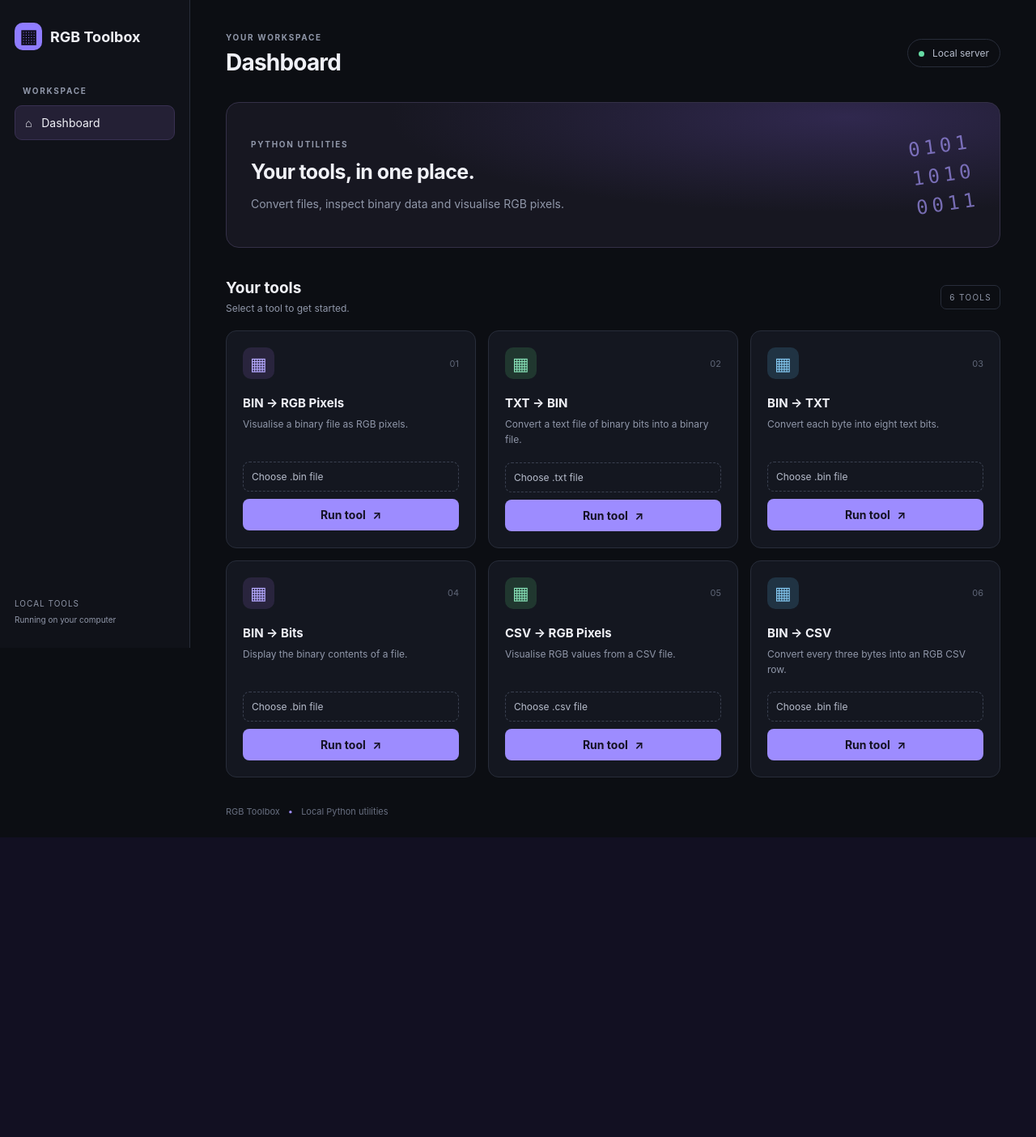
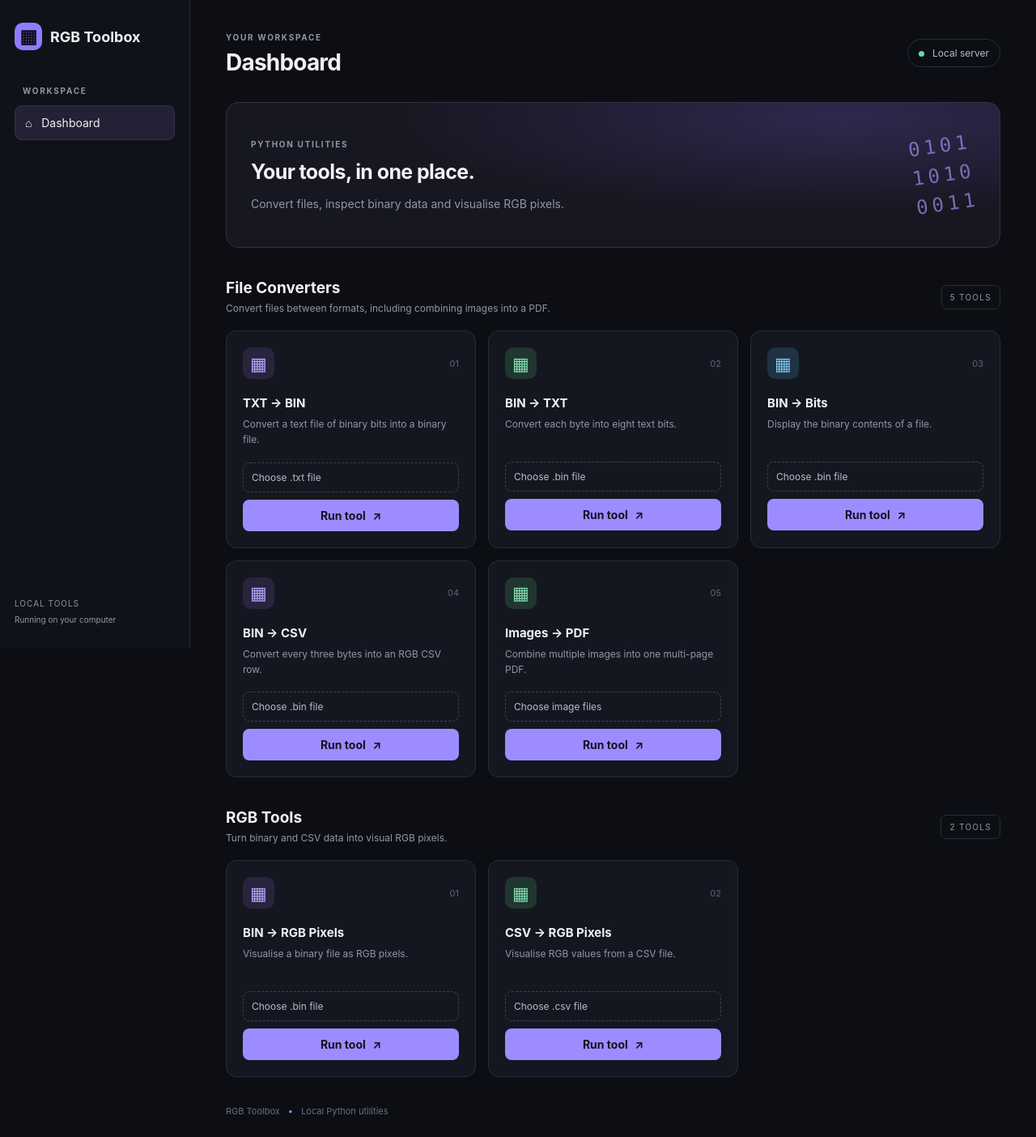
Before and after one commit to samph2303/Turtles-Playground, a Flask app: page / in a window 1280 px wide. Shown: the whole page at 81% size. Before the commit the page ends 1034 px from the top, so only its background shows below. Run offline with Flask 3, Linux system fonts and the light colour scheme.

Commit message:
PDF integration

```diff
--- a/app.py
+++ b/app.py
@@ -1,3 +1,4 @@
+
 
 from pathlib import Path
 from tempfile import TemporaryDirectory
@@ -17,39 +18,53 @@ app.config["MAX_CONTENT_LENGTH"] = 32 * 1024 * 1024  # 32 MB upload limit
 TOOLS = [
     {
         "id": "datadump",
+	    "category": "rgb",
         "name": "BIN → RGB Pixels",
         "description": "Visualise a binary file as RGB pixels.",
         "accept": ".bin",
     },
     {
         "id": "txt2bin",
+	    "category": "converter",
         "name": "TXT → BIN",
         "description": "Convert a text file of binary bits into a binary file.",
         "accept": ".txt",
     },
     {
         "id": "bin2txt",
+	    "category": "converter",
         "name": "BIN → TXT",
         "description": "Convert each byte into eight text bits.",
         "accept": ".bin",
     },
     {
         "id": "bin2bits",
+	    "category": "converter",
         "name": "BIN → Bits",
         "description": "Display the binary contents of a file.",
         "accept": ".bin",
     },
     {
         "id": "csv2rgb",
+	    "category": "rgb",
         "name": "CSV → RGB Pixels",
         "description": "Visualise RGB values from a CSV file.",
         "accept": ".csv",
     },
     {
         "id": "bin2csv",
+	    "category": "converter",
         "name": "BIN → CSV",
         "description": "Convert every three bytes into an RGB CSV row.",
         "accept": ".bin",
+    },
+    {
+        "id": "img2pdf",
+        "category": "converter",
+        "name": "Images → PDF",
+        "description": "Combine multiple images into one multi-page PDF.",
+        "accept": ".png,.jpg,.jpeg,.webp,.bmp,.gif,.tif,.tiff",
+        "multiple": True,
     },
 ]
 
@@ -119,6 +134,63 @@ def run_tool(tool_id):
 
     if tool is None:
         return jsonify(error="Unknown tool."), 404
+
+    if tool_id == "img2pdf":
+        uploads = [
+            item for item in request.files.getlist("files")
+            if item and item.filename
+        ]
+
+        if not uploads:
+            return jsonify(error="Choose one or more images first."), 400
+
+        try:
+            with TemporaryDirectory(prefix="toolbox-") as temp:
+                temp_dir = Path(temp)
+                image_paths = []
+
+                for index, image_upload in enumerate(uploads, start=1):
+                    image_filename = secure_filename(image_upload.filename)
+
+                    if not image_filename:
+                        raise ValueError("One of the image filenames is invalid.")
+
+                    image_path = temp_dir / f"{index:03d}_{image_filename}"
+                    image_path.write_bytes(image_upload.read())
+                    image_paths.append(image_path)
+
+                output_path = temp_dir / "images.pdf"
+
+                result = subprocess.run(
+                    [
+                        sys.executable,
+                        str(SCRIPTS_DIR / "img2pdf.py"),
+                        *[str(path) for path in image_paths],
+                        "--output",
+                        str(output_path),
+                    ],
+                    capture_output=True,
+                    text=True,
+                    timeout=60,
+                )
+
+                if result.returncode != 0 or not output_path.exists():
+                    error = result.stderr.strip() or result.stdout.strip()
+                    raise ValueError(error or "Image to PDF conversion failed.")
+
+                return send_file(
+                    io.BytesIO(output_path.read_bytes()),
+                    as_attachment=True,
+                    download_name="images.pdf",
+                    mimetype="application/pdf",
+                )
+
+        except subprocess.TimeoutExpired:
+            return jsonify(
+                error="The image conversion took too long to finish."
+            ), 408
+        except (ValueError, OSError) as exc:
+            return jsonify(error=str(exc)), 400
 
     upload = request.files.get("file")
     if not upload or not upload.filename:
--- /dev/null
+++ b/requirements.txt
@@ -0,0 +1,2 @@
+Flask
+Pillow
--- a/static/app.js
+++ b/static/app.js
@@ -1,4 +1,3 @@
-
 const panel = document.querySelector("#result-panel");
 const title = document.querySelector("#result-title");
 const message = document.querySelector("#result-message");
@@ -12,11 +11,13 @@ let activeDownloadUrl = null;
 function clearOutput() {
   if (activeDownloadUrl) URL.revokeObjectURL(activeDownloadUrl);
   activeDownloadUrl = null;
+
   panel.hidden = true;
   textResult.hidden = true;
   pixelInfo.hidden = true;
   pixelGrid.hidden = true;
   downloadLink.hidden = true;
+
   textResult.textContent = "";
   pixelGrid.replaceChildren();
   downloadLink.removeAttribute("href");
@@ -27,7 +28,15 @@ document.querySelector("#clear-result").addEventListener("click", clearOutput);
 document.querySelectorAll(".file-picker input").forEach(input => {
   input.addEventListener("change", () => {
     const label = input.closest(".file-picker").querySelector(".file-name");
-    label.textContent = input.files[0]?.name || "Choose file";
+    const files = Array.from(input.files);
+
+    if (files.length === 0) {
+      label.textContent = input.multiple ? "Choose image files" : "Choose file";
+    } else if (files.length === 1) {
+      label.textContent = files[0].name;
+    } else {
+      label.textContent = `${files.length} images selected`;
+    }
   });
 });
 
@@ -36,17 +45,23 @@ document.querySelectorAll(".tool-form").forEach(form => {
     event.preventDefault();
 
     const fileInput = form.querySelector('input[type="file"]');
-    const file = fileInput.files[0];
-    if (!file) return;
+    const files = Array.from(fileInput.files);
+
+    if (files.length === 0) return;
 
     const toolId = form.dataset.tool;
-    const button = form.querySelector('button');
+    const button = form.querySelector("button");
+    const isImagePdf = toolId === "img2pdf";
+
     button.disabled = true;
     button.textContent = "Processing…";
 
     panel.hidden = false;
     title.textContent = form.closest(".tool-card").querySelector("h3").textContent;
-    message.textContent = "Working on " + file.name + "…";
+    message.textContent = isImagePdf
+      ? `Preparing ${files.length} image(s) for PDF conversion…`
+      : `Working on ${files[0].name}…`;
+
     textResult.hidden = true;
     pixelInfo.hidden = true;
     pixelGrid.hidden = true;
@@ -55,7 +70,12 @@ document.querySelectorAll(".tool-form").forEach(form => {
 
     try {
       const formData = new FormData();
-      formData.append("file", file);
+
+      if (isImagePdf) {
+        files.forEach(file => formData.append("files", file));
+      } else {
+        formData.append("file", files[0]);
+      }
 
       const response = await fetch(`/run/${toolId}`, {
         method: "POST",
@@ -65,23 +85,40 @@ document.querySelectorAll(".tool-form").forEach(form => {
       const contentType = response.headers.get("content-type") || "";
 
       if (!contentType.includes("application/json")) {
-        if (!response.ok) throw new Error("The server could not complete the conversion.");
+        if (!response.ok) {
+          throw new Error("The server could not complete the conversion.");
+        }
+
         const blob = await response.blob();
+
         if (activeDownloadUrl) URL.revokeObjectURL(activeDownloadUrl);
         activeDownloadUrl = URL.createObjectURL(blob);
+
         downloadLink.href = activeDownloadUrl;
-        downloadLink.download = toolId === "bin2txt"
-          ? file.name.replace(/\.bin$/i, "") + ".txt"
-          : toolId === "bin2csv"
-            ? file.name.replace(/\.bin$/i, "") + ".csv"
-            : file.name.replace(/\.txt$/i, "") + ".bin";
+
+        if (toolId === "img2pdf") {
+          downloadLink.download = "images.pdf";
+        } else if (toolId === "bin2txt") {
+          downloadLink.download = files[0].name.replace(/\.bin$/i, "") + ".txt";
+        } else if (toolId === "bin2csv") {
+          downloadLink.download = files[0].name.replace(/\.bin$/i, "") + ".csv";
+        } else {
+          downloadLink.download = files[0].name.replace(/\.txt$/i, "") + ".bin";
+        }
+
         downloadLink.hidden = false;
-        message.textContent = "Conversion complete. Your original upload was not changed.";
+        message.textContent = isImagePdf
+          ? `PDF created from ${files.length} image(s). Select the download link below.`
+          : "Conversion complete. Your original upload was not changed.";
+
         return;
       }
 
       const result = await response.json();
-      if (!response.ok) throw new Error(result.error || "Something went wrong.");
+
+      if (!response.ok) {
+        throw new Error(result.error || "Something went wrong.");
+      }
 
       if (result.type === "text") {
         textResult.textContent = result.text;
@@ -91,7 +128,7 @@ document.querySelectorAll(".tool-form").forEach(form => {
         pixelInfo.textContent = `${result.count.toLocaleString()} RGB pixels`;
         pixelInfo.hidden = false;
 
-        // Keep the page responsive for very large images.
+        // Limit the preview so large uploads do not freeze the browser.
         const pixels = result.pixels.slice(0, 10000);
         const fragment = document.createDocumentFragment();
 
@@ -105,6 +142,7 @@ document.querySelectorAll(".tool-form").forEach(form => {
 
         pixelGrid.appendChild(fragment);
         pixelGrid.hidden = false;
+
         message.textContent = result.count > pixels.length
           ? `Showing the first ${pixels.length.toLocaleString()} pixels to keep the browser responsive.`
           : "RGB preview generated.";
--- a/static/style.css
+++ b/static/style.css
@@ -59,6 +59,7 @@ h1 { font-size: 28px; margin: 7px 0 0; letter-spacing: -0.8px; }
   line-height: 1.5; letter-spacing: 5px; opacity: .65; transform: rotate(-8deg);
 }
 .section-heading { margin-bottom: 18px; }
+.section-heading-rgb { margin-top: 38px; }
 .section-heading h2, .result-heading h2 { margin: 0 0 4px; font-size: 19px; }
 .section-heading p { margin: 0; font-size: 12px; }
 .tool-count { font-size: 10px; letter-spacing: 1.3px; color: var(--muted); border: 1px solid var(--border); padding: 8px 10px; border-radius: 7px; }
--- a/templates/index.html
+++ b/templates/index.html
@@ -31,12 +31,17 @@
     </section>
 
     <div class="section-heading">
-      <div><h2>Your tools</h2><p>Select a tool to get started.</p></div>
-      <span class="tool-count">{{ tools|length }} TOOLS</span>
+  <div>
+    <h2>File Converters</h2>
+    <p>Convert files between formats, including combining images into a PDF.</p>
+  </div>
+  <span class="tool-count">
+    {{ tools|selectattr('category', 'equalto', 'converter')|list|length }} TOOLS
+  </span>
 </div>
 
 <section class="tool-grid">
-      {% for tool in tools %}
+  {% for tool in tools if tool.category == 'converter' %}
   <article class="tool-card">
     <div class="card-top">
       <div class="tool-icon icon-{{ loop.index }}">▦</div>
@@ -44,6 +49,46 @@
     </div>
     <h3>{{ tool.name }}</h3>
     <p>{{ tool.description }}</p>
+
+    <form class="tool-form" data-tool="{{ tool.id }}">
+      <label class="file-picker">
+        <span class="file-name">
+          {% if tool.multiple %}Choose image files{% else %}Choose {{ tool.accept }} file{% endif %}
+        </span>
+        <input
+          type="file"
+          name="file"
+          accept="{{ tool.accept }}"
+          {% if tool.multiple %}multiple{% endif %}
+          required
+        >
+      </label>
+      <button type="submit">Run tool <span>↗</span></button>
+    </form>
+  </article>
+  {% endfor %}
+</section>
+
+<div class="section-heading section-heading-rgb">
+  <div>
+    <h2>RGB Tools</h2>
+    <p>Turn binary and CSV data into visual RGB pixels.</p>
+  </div>
+  <span class="tool-count">
+    {{ tools|selectattr('category', 'equalto', 'rgb')|list|length }} TOOLS
+  </span>
+</div>
+
+<section class="tool-grid">
+  {% for tool in tools if tool.category == 'rgb' %}
+  <article class="tool-card">
+    <div class="card-top">
+      <div class="tool-icon icon-{{ loop.index }}">▦</div>
+      <span class="card-number">{{ "%02d"|format(loop.index) }}</span>
+    </div>
+    <h3>{{ tool.name }}</h3>
+    <p>{{ tool.description }}</p>
+
     <form class="tool-form" data-tool="{{ tool.id }}">
       <label class="file-picker">
         <span class="file-name">Choose {{ tool.accept }} file</span>
```
Lines whose indentation alone changed are shown as unchanged.
